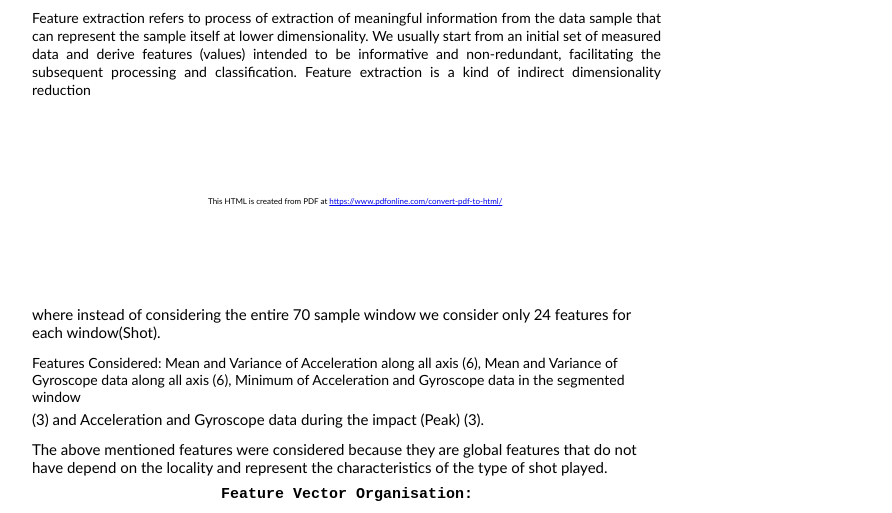
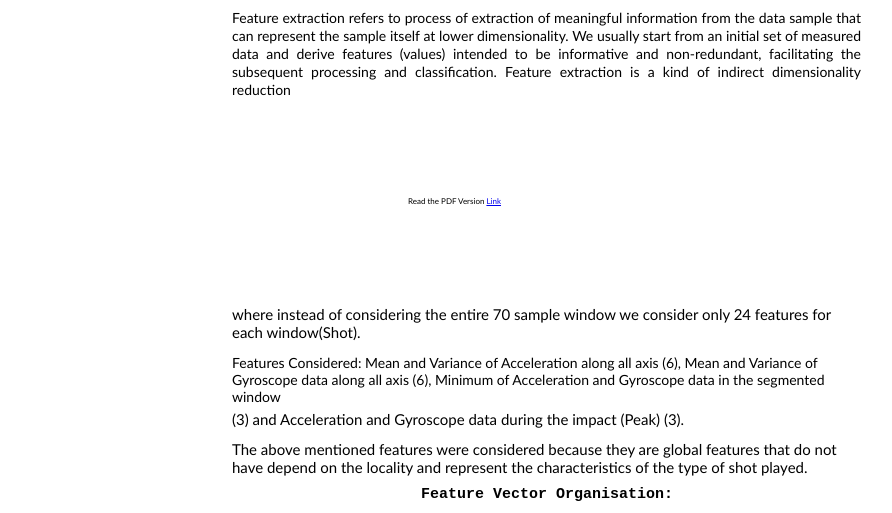
Before and after one commit to Gokkulnath/Tennis-Shot-Classification-9DOF, a plain HTML site: page index.html in a window 1280 px wide. Shown: the part 3016-3529 px from the top of the page, without its empty margins (64-956 px from the left). Drawn offline with Linux system fonts and the light colour scheme.

Commit message:
Remove Refernces to PDF to HTML. Align the Content

```diff
--- a/index.html
+++ b/index.html
@@ -6,7 +6,7 @@
 <META name="generator" content="BCL easyConverter SDK 5.0.210">
 <STYLE type="text/css">
 
-body {margin-top: 0px;margin-left: 0px;}
+body {margin-top: 0px;margin-left: 200px;}
 
 #page_1 {position:relative; overflow: hidden;margin: 101px 0px 12px 94px;padding: 0px;border: none;width: 722px;}
 #page_1 #id1_1 {border:none;margin: 0px 0px 0px 2px;padding: 0px;border:none;width: 720px;overflow: hidden;}
@@ -592,7 +592,8 @@ body {margin-top: 0px;margin-left: 0px;}
 <P class="p23 ft17"><SPAN class="ft16">disp(</SPAN>'NFU Data ready!'<SPAN class="ft16">);</SPAN></P>
 </DIV>
 <DIV id="id1_2">
-<P class="p0 ft24">This HTML is created from PDF at <NOBR><A href="https://www.pdfonline.com/convert-pdf-to-html/">https://www.pdfonline.com/convert-pdf-to-html/</A></NOBR></P>
+<P class="p0 ft24">Page	1
+</P>
 </DIV>
 </DIV>
 <DIV id="page_2">
@@ -840,7 +841,7 @@ body {margin-top: 0px;margin-left: 0px;}
 </TABLE>
 <P class="p36 ft7"><SPAN class="ft5">1.4</SPAN><SPAN class="ft6">D</SPAN>ETERMINING <SPAN class="ft4">S</SPAN>HOT <SPAN class="ft4">L</SPAN>OCATION<SPAN class="ft4">:</SPAN></P>
 <P class="p37 ft34">Location of the shots is crucial task when shot class classification is to be done. To segment the shot from the real time signal and perform further processing, we find the point where the <NOBR>Root-Mean</NOBR> Square(RMS) value changes instantaneously (i.e. During Impact) above a predefined threshold (6g). By performing RMS Thresholding we remove the locations where there where only empty swings and unwanted activity by the player. This avoids the unwanted computations that are performed. To ensure that we don’t have</P>
-<P class="p38 ft24">This HTML is created from PDF at <NOBR><A href="https://www.pdfonline.com/convert-pdf-to-html/">https://www.pdfonline.com/convert-pdf-to-html/</A></NOBR></P>
+<P class="p38 ft24">Page 2</P>
 </DIV>
 <DIV id="page_3">
 <DIV id="p3dimg1">
@@ -926,7 +927,7 @@ body {margin-top: 0px;margin-left: 0px;}
 <P class="p47 ft43">Feature extraction refers to process of extraction of meaningful information from the data sample that can represent the sample itself at lower dimensionality. We usually start from an initial set of measured data and derive features (values) intended to be informative and <NOBR>non-redundant,</NOBR> facilitating the subsequent processing and classification. Feature extraction is a kind of indirect dimensionality reduction</P>
 </DIV>
 <DIV id="id3_2">
-<P class="p0 ft24">This HTML is created from PDF at <NOBR><A href="https://www.pdfonline.com/convert-pdf-to-html/">https://www.pdfonline.com/convert-pdf-to-html/</A></NOBR></P>
+<P class="p0 ft24">Read the PDF Version  <NOBR><A href="https://github.com/Gokkulnath/Tennis-Shot-Classification-9DOF/blob/master/Documentation.pdf">Link</A></NOBR></P>
 </DIV>
 </DIV>
 <DIV id="page_4">
@@ -988,7 +989,7 @@ body {margin-top: 0px;margin-left: 0px;}
 <P class="p66 ft40">end end</P>
 </DIV>
 <DIV id="id4_2">
-<P class="p0 ft24">This HTML is created from PDF at <NOBR><A href="https://www.pdfonline.com/convert-pdf-to-html/">https://www.pdfonline.com/convert-pdf-to-html/</A></NOBR></P>
+<P class="p0 ft24">Read the PDF Version <NOBR><A href="https://github.com/Gokkulnath/Tennis-Shot-Classification-9DOF/blob/master/Documentation.pdf">Link</A></NOBR></P>
 </DIV>
 </DIV>
 <DIV id="page_5">
@@ -1033,7 +1034,7 @@ body {margin-top: 0px;margin-left: 0px;}
 </TABLE>
 <P class="p76 ft76">𝑤⃗⃗ ,𝑏</P>
 <P class="p77 ft8">Training of SVM needs solution of a very large quadratic programming (QP) optimization problem. Sequential Minimization Optimization breaks this QP problem into a series of smallest possible QP problems. These small QP problems are solved analytically, which avoids using a <NOBR>time-consuming</NOBR> numerical QP optimization as an inner loop.</P>
-<P class="p78 ft24">This HTML is created from PDF at <NOBR><A href="https://www.pdfonline.com/convert-pdf-to-html/">https://www.pdfonline.com/convert-pdf-to-html/</A></NOBR></P>
+<P class="p78 ft24">Read the PDF Version <NOBR><A href="https://github.com/Gokkulnath/Tennis-Shot-Classification-9DOF/blob/master/Documentation.pdf">Link</A></NOBR></P>
 </DIV>
 </DIV>
 <DIV id="page_6">
@@ -1052,7 +1053,7 @@ body {margin-top: 0px;margin-left: 0px;}
 <P class="p86 ft8">An m by 1 vector of training labels (type must be double). <NOBR>-training_instance_matrix:</NOBR></P>
 <P class="p87 ft15">An m by n matrix of m training instances with n features. It can be dense or sparse (type must be double).</P>
 <P class="p88 ft8"><NOBR>-libsvm_options:</NOBR> A string of training options in the same format as that of LIBSVM.</P>
-<P class="p89 ft24">This HTML is created from PDF at <NOBR><A href="https://www.pdfonline.com/convert-pdf-to-html/">https://www.pdfonline.com/convert-pdf-to-html/</A></NOBR></P>
+<P class="p89 ft24">Read the PDF Version  <NOBR><A href="https://github.com/Gokkulnath/Tennis-Shot-Classification-9DOF/blob/master/Documentation.pdf">Link</A></NOBR></P>
 </DIV>
 <DIV id="page_7">
 
@@ -1096,7 +1097,7 @@ body {margin-top: 0px;margin-left: 0px;}
 <P class="p106 ft8">Final model: <NOBR>-s</NOBR> 0 <NOBR>-t</NOBR> 2 <NOBR>-c</NOBR> best <NOBR>C-g</NOBR> bestGamma <NOBR>-b</NOBR> 0 bestC and bestGamma are obtained by fine tuning the parameter and optimizing the cost using cross validation.</P>
 </DIV>
 <DIV id="id7_2">
-<P class="p0 ft24">This HTML is created from PDF at <NOBR><A href="https://www.pdfonline.com/convert-pdf-to-html/">https://www.pdfonline.com/convert-pdf-to-html/</A></NOBR></P>
+<P class="p0 ft24">Read the PDF Version  <NOBR><A href="https://github.com/Gokkulnath/Tennis-Shot-Classification-9DOF/blob/master/Documentation.pdf">Link</A></NOBR></P>
 </DIV>
 </DIV>
 <DIV id="page_8">
@@ -1116,7 +1117,7 @@ body {margin-top: 0px;margin-left: 0px;}
 <P class="p114 ft8">The point marked on Contour generated must not lie on the edges, if they lie on the edges change the mesh grid suitably</P>
 </DIV>
 <DIV id="id8_2">
-<P class="p0 ft24">This HTML is created from PDF at <NOBR><A href="https://www.pdfonline.com/convert-pdf-to-html/">https://www.pdfonline.com/convert-pdf-to-html/</A></NOBR></P>
+<P class="p0 ft24">Read the PDF Version  <NOBR><A href="https://github.com/Gokkulnath/Tennis-Shot-Classification-9DOF/blob/master/Documentation.pdf">Link</A></NOBR></P>
 </DIV>
 </DIV>
 <DIV id="page_9">
@@ -1140,7 +1141,7 @@ body {margin-top: 0px;margin-left: 0px;}
 <P class="p118 ft88"><SPAN class="ft90">∙</SPAN><SPAN class="ft93">Uses a </SPAN><SPAN class="ft95">white box model</SPAN>. If a given situation is observable in a model, the explanation for the condition is easily explained by boolean logic. By contrast, in a black box model (e.g., in an artificial neural network), results may be more difficult to interpret.</P>
 <P class="p122 ft92"><SPAN class="ft90">∙</SPAN><SPAN class="ft94">Possible to validate a model using statistical tests. That makes it possible to account for the reliability of the model.</SPAN></P>
 <P class="p120 ft92"><SPAN class="ft90">∙</SPAN><SPAN class="ft94">Performs well even if its assumptions are somewhat violated by the true model from which the data were generated.</SPAN></P>
-<P class="p123 ft24">This HTML is created from PDF at <NOBR><A href="https://www.pdfonline.com/convert-pdf-to-html/">https://www.pdfonline.com/convert-pdf-to-html/</A></NOBR></P>
+<P class="p123 ft24">Read the PDF Version  <NOBR><A href="https://github.com/Gokkulnath/Tennis-Shot-Classification-9DOF/blob/master/Documentation.pdf">Link</A></NOBR></P>
 </DIV>
 </DIV>
 <DIV id="page_10">
@@ -1164,7 +1165,7 @@ body {margin-top: 0px;margin-left: 0px;}
 <P class="p134 ft8"><SPAN class="ft8">4.</SPAN><SPAN class="ft97">The Tree will be displayed along with a performance metric (cross validation and </SPAN><NOBR>re-substitution</NOBR> error) which also suggest the level of pruning for optimal performance and to avoid overfitting of the data. Corresponding ROC for respective classes will also be displayed and area under the curve will give the accuracy.</P>
 </DIV>
 <DIV id="id10_2">
-<P class="p0 ft24">This HTML is created from PDF at <NOBR><A href="https://www.pdfonline.com/convert-pdf-to-html/">https://www.pdfonline.com/convert-pdf-to-html/</A></NOBR></P>
+<P class="p0 ft24">Read the PDF Version  <NOBR><A href="https://github.com/Gokkulnath/Tennis-Shot-Classification-9DOF/blob/master/Documentation.pdf">Link</A></NOBR></P>
 </DIV>
 </DIV>
 <DIV id="page_11">
@@ -1179,7 +1180,7 @@ body {margin-top: 0px;margin-left: 0px;}
 <P class="p138 ft56">Figure 3 Decision Tree Before Pruning</P>
 <P class="p139 ft56">Figure 4 ROC Curves</P>
 <P class="p140 ft8">Functions: Tree(‘inputfile.xls’) – Trains a decision tree based on the input file given with a user friendly GUI interface.</P>
-<P class="p141 ft24">This HTML is created from PDF at <NOBR><A href="https://www.pdfonline.com/convert-pdf-to-html/">https://www.pdfonline.com/convert-pdf-to-html/</A></NOBR></P>
+<P class="p141 ft24">Read the PDF Version  <NOBR><A href="https://github.com/Gokkulnath/Tennis-Shot-Classification-9DOF/blob/master/Documentation.pdf">Link</A></NOBR></P>
 </DIV>
 <DIV id="page_12">
 <DIV id="p12dimg1">
@@ -1209,7 +1210,7 @@ body {margin-top: 0px;margin-left: 0px;}
 <P class="p133 ft105"><SPAN class="ft101"></SPAN><SPAN class="ft104">It has an effective method for estimating missing data and maintains accuracy when a large proportion of the data are missing.</SPAN></P>
 <P class="p152 ft105"><SPAN class="ft101"></SPAN><SPAN class="ft104">It has methods for balancing error in class population unbalanced data sets.</SPAN></P>
 <P class="p146 ft105"><SPAN class="ft101"></SPAN><SPAN class="ft104">Generated forests can be saved for future use on other data.</SPAN></P>
-<P class="p153 ft106">This HTML is created from PDF at <NOBR><A href="https://www.pdfonline.com/convert-pdf-to-html/">https://www.pdfonline.com/convert-pdf-to-html/</A></NOBR></P>
+<P class="p153 ft106">Read the PDF Version  <NOBR><A href="https://github.com/Gokkulnath/Tennis-Shot-Classification-9DOF/blob/master/Documentation.pdf">Link</A></NOBR></P>
 </DIV>
 </DIV>
 <DIV id="page_13">
@@ -1236,7 +1237,7 @@ body {margin-top: 0px;margin-left: 0px;}
 <P class="p90 ft8">to the data point.</P>
 </DIV>
 <DIV id="id13_2">
-<P class="p0 ft24">This HTML is created from PDF at <NOBR><A href="https://www.pdfonline.com/convert-pdf-to-html/">https://www.pdfonline.com/convert-pdf-to-html/</A></NOBR></P>
+<P class="p0 ft24">Read the PDF Version  <NOBR><A href="https://github.com/Gokkulnath/Tennis-Shot-Classification-9DOF/blob/master/Documentation.pdf">Link</A></NOBR></P>
 </DIV>
 </DIV>
 </BODY>
```
